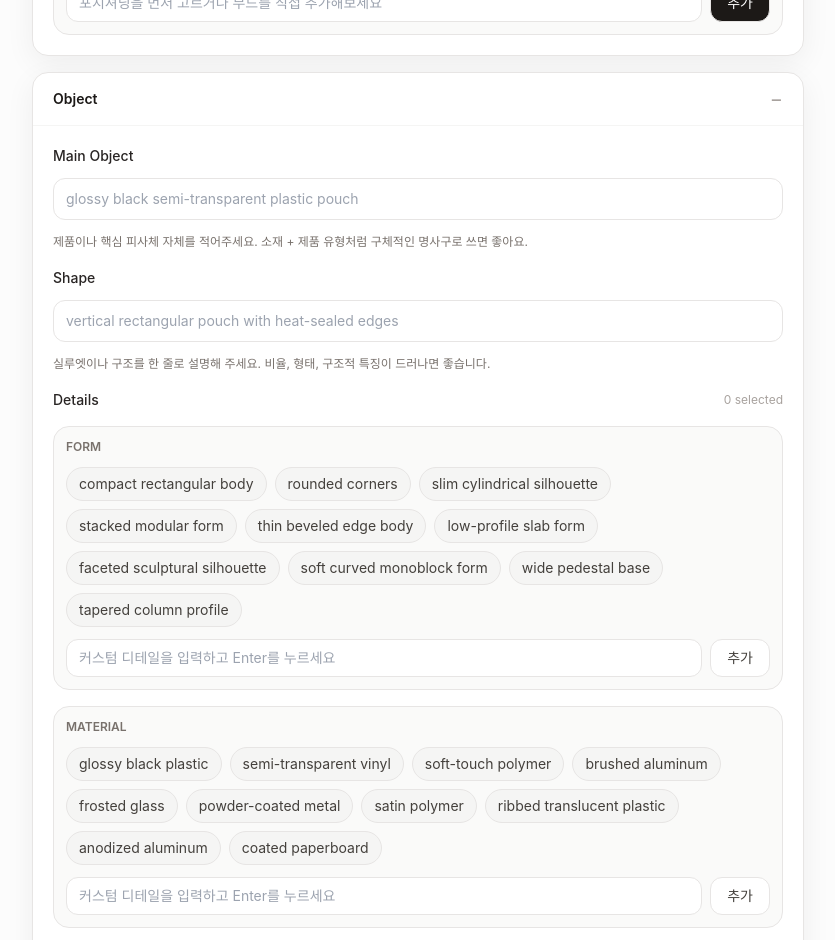
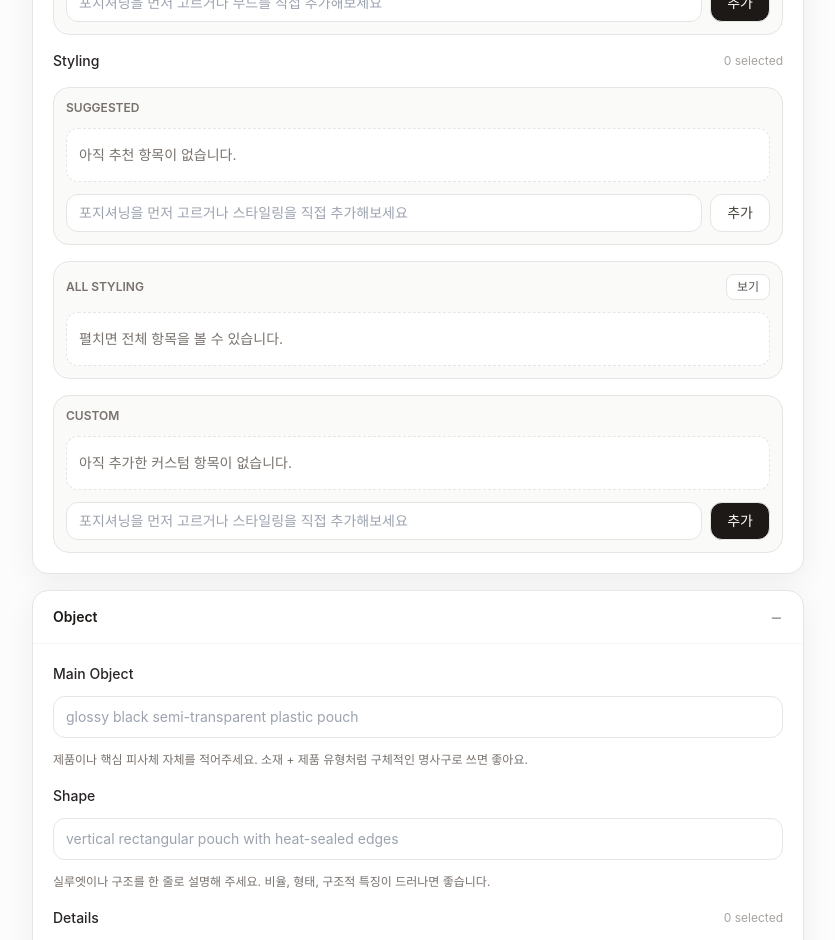
Before and after one commit to yuceoncoe/promptmaker, a React (Vite) app: page / in a window 1280 px wide. Shown: the part 1860-2800 px from the top of the page, without its empty margins (0-835 px from the left). Built offline with nearby package versions, Linux system fonts and the light colour scheme; the HTML template or start-up script is replaced by a standard one.

Commit message:
Refine styling recommendations and concept structure

```diff
--- a/src/App.tsx
+++ b/src/App.tsx
@@ -8,7 +8,7 @@ import PresetSelector from "./components/PresetSelector";
 import ResultPanel from "./components/ResultPanel";
 import TextInputField from "./components/TextInputField";
 import Toast from "./components/Toast";
-import { chipOptions, legacyPositioningPointMap, moodProfiles, positioningMap } from "./data/chipOptions";
+import { chipOptions, legacyPositioningPointMap, moodProfiles, positioningMap, stylingProfiles } from "./data/chipOptions";
 import { presets } from "./data/presets";
 import { EMPTY_PROMPT, type VisualPrompt } from "./types/prompt";
 import { buildFinalPrompt } from "./utils/buildFinalPrompt";
@@ -31,6 +31,8 @@ const createOptionSet = (source: readonly string[] | Record<string, readonly str
 
 const legacyPositioningSet = new Set<string>(Object.keys(legacyPositioningPointMap));
 const allDefinedMoodSet = createOptionSet(chipOptions.concept.mood.brand_personality);
+const allDefinedStylingSet = createOptionSet(chipOptions.concept.styling);
+const allDefinedObjectMaterialSet = createOptionSet(chipOptions.object.material);
 const allDefinedObjectDetailSet = createOptionSet(chipOptions.object.details);
 const objectSurfaceSet = createOptionSet(chipOptions.object.surface);
 const compositionViewSet = createOptionSet(chipOptions.composition.view);
@@ -72,15 +74,30 @@ const invalidLegacyMoodSet = new Set<string>([
   "functional clarity",
   "expressive character",
 ]);
+const legacyStylingAliasMap: Record<string, string> = {
+  "layered object styling": "campaign key visual",
+  "premium product styling": "premium packshot",
+  "playful graphic styling": "graphic image-making",
+  "minimal industrial styling": "sculptural minimalism",
+  "editorial sculptural styling": "editorial still life",
+  "luxury beauty styling": "luxury beauty campaign",
+  "sport-driven styling": "sport performance",
+  "retail-ready styling": "retail shelf impact",
+  "gallery display styling": "gallery display",
+  "technical product styling": "tech launch",
+};
 
 const sanitizeMoodValues = (values: string[]) =>
   values.filter((value) => {
     const normalized = value.trim().toLowerCase();
     return !legacyPositioningSet.has(normalized) && !invalidLegacyMoodSet.has(normalized) && allDefinedMoodSet.has(normalized);
   });
+const normalizeStylingValue = (value: string) => legacyStylingAliasMap[value.trim().toLowerCase()] ?? value;
 const sanitizeOptionValues = (values: string[], allowed: Set<string>) =>
   values.filter((value) => allowed.has(value.trim().toLowerCase()));
 const sanitizeOptionValue = (value: string, allowed: Set<string>) => (allowed.has(value.trim().toLowerCase()) ? value : "");
+const sanitizeStylingValues = (values: string[]) =>
+  sanitizeOptionValues(values.map(normalizeStylingValue), allDefinedStylingSet);
 
 const inferPositioningPointFromMood = (values: string[]): PositioningPoint | null => {
   const legacyValue = values.find((value) => legacyPositioningSet.has(value));
@@ -89,22 +106,36 @@ const inferPositioningPointFromMood = (values: string[]): PositioningPoint | nul
 
 const clamp = (value: number, min: number, max: number) => Math.min(Math.max(value, min), max);
 
-const getMoodRecommendations = (point: PositioningPoint | null) => {
+const getPositionedRecommendations = (
+  point: PositioningPoint | null,
+  profiles: readonly { id: string; x: number; y: number }[],
+  allowed: Set<string>,
+  limit = 10
+) => {
   if (!point) return [];
 
-  return [...moodProfiles]
+  return [...profiles]
     .map((profile) => ({
       id: profile.id,
       score: 1 - Math.hypot(point.x - profile.x, point.y - profile.y) / 2.5,
     }))
-    .filter((item) => allDefinedMoodSet.has(item.id.trim().toLowerCase()))
+    .filter((item) => allowed.has(item.id.trim().toLowerCase()))
     .filter((item) => item.score > 0.2)
     .sort((left, right) => right.score - left.score)
-    .slice(0, 10);
+    .slice(0, limit);
 };
+
+const getMoodRecommendations = (point: PositioningPoint | null) =>
+  getPositionedRecommendations(point, moodProfiles, allDefinedMoodSet);
+
+const getStylingRecommendations = (point: PositioningPoint | null) =>
+  getPositionedRecommendations(point, stylingProfiles, allDefinedStylingSet, 6);
 
 const getStrongMoodRecommendations = (recommendations: { id: string; score: number }[]) =>
   recommendations.slice(0, Math.min(5, recommendations.length)).map((item) => item.id);
+
+const getStrongStylingRecommendations = (recommendations: { id: string; score: number }[]) =>
+  recommendations.slice(0, Math.min(3, recommendations.length)).map((item) => item.id);
 
 const mergePrompt = (input: unknown): VisualPrompt => {
   const next = deepClone(EMPTY_PROMPT);
@@ -140,9 +171,21 @@ const mergePrompt = (input: unknown): VisualPrompt => {
 
   merged.prompt_type = "structured_visual_prompt";
   merged.concept.mood = Array.isArray(merged.concept.mood) ? sanitizeMoodValues(merged.concept.mood) : [];
-  merged.object.details = Array.isArray(merged.object.details)
-    ? sanitizeOptionValues(merged.object.details, allDefinedObjectDetailSet)
+  const rawObjectDetails = Array.isArray(merged.object.details)
+    ? merged.object.details.filter((item): item is string => typeof item === "string")
     : [];
+  merged.concept.styling = sanitizeStylingValues([
+    ...(Array.isArray(merged.concept.styling) ? merged.concept.styling : []),
+    ...rawObjectDetails.filter((item) => allDefinedStylingSet.has(item.trim().toLowerCase())),
+  ]);
+  merged.object.material = sanitizeOptionValues(
+    [
+      ...(Array.isArray(merged.object.material) ? merged.object.material : []),
+      ...rawObjectDetails.filter((item) => allDefinedObjectMaterialSet.has(item.trim().toLowerCase())),
+    ],
+    allDefinedObjectMaterialSet
+  );
+  merged.object.details = sanitizeOptionValues(rawObjectDetails, allDefinedObjectDetailSet);
   const legacyTexture = source.texture as
     | {
         surface?: unknown;
@@ -256,6 +299,10 @@ export default function App() {
     () => getMoodRecommendations(selectedPositioningPoint),
     [selectedPositioningPoint]
   );
+  const stylingRecommendations = useMemo(
+    () => getStylingRecommendations(selectedPositioningPoint),
+    [selectedPositioningPoint]
+  );
   const filteredMoodGroups = useMemo(() => {
     const filtered = moodRecommendations.map((item) => item.id);
     const allMoodsSorted = [...chipOptions.concept.mood.brand_personality].sort((left, right) =>
@@ -267,9 +314,22 @@ export default function App() {
       "all moods": allMoodsSorted,
     };
   }, [moodRecommendations]);
+  const filteredStylingGroups = useMemo(() => {
+    const filtered = stylingRecommendations.map((item) => item.id);
+    const allStylingSorted = [...chipOptions.concept.styling].sort((left, right) => left.localeCompare(right));
+
+    return {
+      suggested: filtered,
+      "all styling": allStylingSorted,
+    };
+  }, [stylingRecommendations]);
 
   const handleMoodChange = (value: string[]) => {
     patchNestedSection("concept", "mood", value);
+  };
+
+  const handleStylingChange = (value: string[]) => {
+    patchNestedSection("concept", "styling", value);
   };
 
   useEffect(() => {
@@ -289,20 +349,26 @@ export default function App() {
         concept: {
           ...current.concept,
           mood: [],
+          styling: [],
         },
       }));
       return;
     }
 
     const stronglyRecommended = getStrongMoodRecommendations(moodRecommendations);
+    const stronglyRecommendedStyling = getStrongStylingRecommendations(stylingRecommendations);
 
     setPrompt((current) => {
       const nextMood = stronglyRecommended;
-      const unchanged =
+      const nextStyling = stronglyRecommendedStyling;
+      const moodUnchanged =
         nextMood.length === current.concept.mood.length &&
         nextMood.every((item, index) => item === current.concept.mood[index]);
+      const stylingUnchanged =
+        nextStyling.length === current.concept.styling.length &&
+        nextStyling.every((item, index) => item === current.concept.styling[index]);
 
-      if (unchanged) {
+      if (moodUnchanged && stylingUnchanged) {
         return current;
       }
 
@@ -311,10 +377,11 @@ export default function App() {
         concept: {
           ...current.concept,
           mood: nextMood,
+          styling: nextStyling,
         },
       };
     });
-  }, [moodRecommendations, selectedPositioningPoint]);
+  }, [moodRecommendations, selectedPositioningPoint, stylingRecommendations]);
 
   const showToast = (message: string, type: "success" | "error") => {
     setToast({ message, type });
@@ -350,11 +417,16 @@ export default function App() {
       selectedPositioningPoint && moodRecommendations.length > 0
         ? getStrongMoodRecommendations(moodRecommendations)
         : sanitizeMoodValues(rawPreset.concept.mood);
+    const nextStyling =
+      selectedPositioningPoint && stylingRecommendations.length > 0
+        ? getStrongStylingRecommendations(stylingRecommendations)
+        : sanitizeStylingValues(rawPreset.concept.styling);
     const nextPrompt = {
       ...rawPreset,
       concept: {
         ...rawPreset.concept,
         mood: nextMood,
+        styling: nextStyling,
       },
     };
     setSelectedPreset(presetName);
@@ -437,6 +509,18 @@ export default function App() {
                 : "포지셔닝을 먼저 고르거나 무드를 직접 추가해보세요"
             }
           />
+          <GroupedChipSelector
+            label="Styling"
+            selected={prompt.concept.styling}
+            groups={filteredStylingGroups}
+            onChange={handleStylingChange}
+            collapsibleGroups={["all styling"]}
+            placeholder={
+              selectedPositioningPoint
+                ? "현재 포지셔닝에 어울리는 스타일링을 직접 추가해보세요"
+                : "포지셔닝을 먼저 고르거나 스타일링을 직접 추가해보세요"
+            }
+          />
         </div>
       ),
     },
@@ -464,6 +548,12 @@ export default function App() {
             groups={chipOptions.object.details}
             onChange={(value) => patchNestedSection("object", "details", value)}
             placeholder="커스텀 디테일을 입력하고 Enter를 누르세요"
+          />
+          <ChipSelector
+            label="Material"
+            selected={prompt.object.material}
+            options={chipOptions.object.material}
+            onChange={(value) => patchNestedSection("object", "material", value)}
           />
           <ChipSelector
             label="Surface"
--- a/src/data/chipOptions.ts
+++ b/src/data/chipOptions.ts
@@ -82,6 +82,24 @@ export const chipOptions = {
         "understated",
       ],
     },
+    styling: [
+      "hero product shot",
+      "campaign key visual",
+      "editorial still life",
+      "graphic image-making",
+      "retail shelf impact",
+      "luxury beauty campaign",
+      "quiet luxury",
+      "sport performance",
+      "youth culture",
+      "tech launch",
+      "design-forward catalog",
+      "gallery display",
+      "premium packshot",
+      "playful brand world",
+      "sculptural minimalism",
+      "collector appeal",
+    ],
   },
   object: {
     main_object: [
@@ -133,18 +151,6 @@ export const chipOptions = {
         "wide pedestal base",
         "tapered column profile",
       ],
-      material: [
-        "glossy black plastic",
-        "semi-transparent vinyl",
-        "soft-touch polymer",
-        "brushed aluminum",
-        "frosted glass",
-        "powder-coated metal",
-        "satin polymer",
-        "ribbed translucent plastic",
-        "anodized aluminum",
-        "coated paperboard",
-      ],
       construction: [
         "heat-sealed edges",
         "hanger hole",
@@ -157,19 +163,19 @@ export const chipOptions = {
         "visible fold line structure",
         "machined vent cutouts",
       ],
-      styling: [
-        "layered 3D objects",
-        "premium product mockup",
-        "playful graphic objects",
-        "minimal industrial device",
-        "editorial sculptural accent",
-        "luxury beauty styling",
-        "sport-driven visual language",
-        "retail-ready packaging cues",
-        "gallery-like display styling",
-        "technical product detailing",
-      ],
     },
+    material: [
+      "glossy black plastic",
+      "semi-transparent vinyl",
+      "soft-touch polymer",
+      "brushed aluminum",
+      "frosted glass",
+      "powder-coated metal",
+      "satin polymer",
+      "ribbed translucent plastic",
+      "anodized aluminum",
+      "coated paperboard",
+    ],
     surface: [
       "glossy plastic film",
       "wrinkled vinyl texture",
@@ -463,7 +469,7 @@ export const chipOptions = {
     "commercial product photography",
     "quiet luxury aesthetic",
     "retail campaign energy",
-    "technical product styling",
+    "technical product look",
     "gallery display sensibility",
     "youth culture visual language",
     "catalog-grade lighting",
@@ -492,7 +498,7 @@ export const chipOptions = {
     "cheap gradients",
     "awkward typography placement",
     "inconsistent materials",
-    "generic stock-photo styling",
+    "generic stock-photo look",
     "overexposed highlights",
     "muddy shadows",
   ],
@@ -670,6 +676,25 @@ export const moodProfiles = [
   { id: "artisanal", x: 0.48, y: -0.22 },
 ] as const;
 
+export const stylingProfiles = [
+  { id: "retail shelf impact", x: -0.62, y: 0.18 },
+  { id: "sport performance", x: -0.42, y: 0.46 },
+  { id: "playful brand world", x: -0.28, y: 0.32 },
+  { id: "sculptural minimalism", x: -0.08, y: -0.18 },
+  { id: "tech launch", x: -0.18, y: -0.08 },
+  { id: "premium packshot", x: 0.12, y: -0.2 },
+  { id: "luxury beauty campaign", x: 0.28, y: -0.46 },
+  { id: "gallery display", x: 0.42, y: -0.28 },
+  { id: "editorial still life", x: 0.42, y: 0.26 },
+  { id: "campaign key visual", x: 0.12, y: 0.24 },
+  { id: "hero product shot", x: -0.08, y: 0.04 },
+  { id: "graphic image-making", x: 0.24, y: 0.34 },
+  { id: "quiet luxury", x: 0.2, y: -0.34 },
+  { id: "design-forward catalog", x: -0.18, y: -0.26 },
+  { id: "youth culture", x: -0.36, y: 0.24 },
+  { id: "collector appeal", x: 0.56, y: -0.18 },
+] as const;
+
 export const legacyPositioningPointMap: Record<string, { x: number; y: number }> = {
   commercial: { x: -0.46, y: 0.06 },
   luxury: { x: -0.45, y: 0.55 },
--- a/src/data/presets.ts
+++ b/src/data/presets.ts
@@ -13,18 +13,16 @@ export const presets: Record<string, VisualPrompt> = {
       title: "Premium Branding Package",
       description: "A glossy semi-transparent black pouch containing playful 3D brand objects",
       mood: ["modern", "premium", "playful", "bold", "graphic"],
+      styling: ["campaign key visual", "premium packshot"],
     },
     object: {
       main_object: "glossy black semi-transparent plastic pouch",
       shape: "vertical rectangular pouch with heat-sealed edges",
       details: [
-        "glossy black plastic",
-        "semi-transparent vinyl",
         "heat-sealed edges",
         "hanger hole",
-        "layered 3D objects",
-        "premium product mockup",
       ],
+      material: ["glossy black plastic", "semi-transparent vinyl"],
       surface: ["glossy plastic film", "wrinkled vinyl texture"],
       inside_objects: [
         {
@@ -94,6 +92,7 @@ export const presets: Record<string, VisualPrompt> = {
       title: "Modern Receipt Printer",
       description: "A minimal premium receipt printer designed like a modern POS device",
       mood: ["modern", "premium", "minimal", "clean", "elegant"],
+      styling: ["sculptural minimalism", "premium packshot"],
     },
     object: {
       main_object: "modern minimalist receipt printer",
@@ -101,9 +100,8 @@ export const presets: Record<string, VisualPrompt> = {
       details: [
         "compact rectangular body",
         "rounded corners",
-        "minimal industrial device",
-        "premium product mockup",
       ],
+      material: [],
       surface: [
         "matte ceramic surface",
         "sandblasted aluminum texture",
@@ -171,11 +169,13 @@ export const presets: Record<string, VisualPrompt> = {
       title: "Modern Cosmetic Product",
       description: "A premium skincare or cosmetic product with clean editorial styling",
       mood: ["modern", "premium", "elegant", "minimal", "refined"],
+      styling: ["premium packshot", "luxury beauty campaign"],
     },
     object: {
       main_object: "premium cosmetic bottle and cap",
       shape: "slim cylindrical bottle with rounded cap",
-      details: ["premium product mockup", "rounded corners", "layered 3D objects"],
+      details: ["rounded corners"],
+      material: [],
       surface: ["matte ceramic surface", "soft-touch plastic", "transparent acrylic"],
       inside_objects: [],
     },
@@ -237,6 +237,7 @@ export const presets: Record<string, VisualPrompt> = {
       title: "Premium Tech Device",
       description: "A sleek futuristic consumer technology device in a clean studio environment",
       mood: ["modern", "premium", "futuristic", "minimal", "technical"],
+      styling: ["sculptural minimalism", "premium packshot", "tech launch"],
     },
     object: {
       main_object: "sleek compact tech device",
@@ -244,9 +245,8 @@ export const presets: Record<string, VisualPrompt> = {
       details: [
         "compact rectangular body",
         "rounded corners",
-        "minimal industrial device",
-        "premium product mockup",
       ],
+      material: [],
       surface: [
         "sandblasted aluminum texture",
         "soft-touch plastic",
@@ -312,11 +312,13 @@ export const presets: Record<string, VisualPrompt> = {
       title: "Editorial Graphic Object",
       description: "A bold object-based editorial composition with graphic forms and strong lighting",
       mood: ["bold", "dramatic", "artful", "modern", "playful"],
+      styling: ["campaign key visual", "graphic image-making", "editorial still life"],
     },
     object: {
       main_object: "abstract editorial object arrangement",
       shape: "layered sculptural composition with geometric forms",
-      details: ["layered 3D objects", "playful graphic objects", "premium product mockup"],
+      details: [],
+      material: [],
       surface: ["transparent acrylic"],
       inside_objects: [
         {
@@ -388,11 +390,13 @@ export const presets: Record<string, VisualPrompt> = {
       title: "Luxury Perfume Bottle",
       description: "A refined fragrance bottle photographed like a premium beauty campaign visual",
       mood: ["luxurious", "premium", "elegant", "sophisticated", "artful"],
+      styling: ["premium packshot", "editorial still life", "luxury beauty campaign"],
     },
     object: {
       main_object: "faceted perfume bottle with sculpted cap",
       shape: "compact glass bottle with beveled shoulders and a weighted cap",
-      details: ["frosted glass", "precision seam lines", "premium product mockup", "editorial sculptural accent"],
+      details: ["precision seam lines"],
+      material: ["frosted glass"],
       surface: ["transparent acrylic", "matte ceramic surface"],
       inside_objects: [],
     },
@@ -440,11 +444,13 @@ export const presets: Record<string, VisualPrompt> = {
       title: "Sneaker Campaign Visual",
       description: "A fashionable sneaker hero image with bold retail energy and product-first composition",
       mood: ["bold", "sporty", "energetic", "modern", "playful"],
+      styling: ["graphic image-making", "premium packshot", "sport performance"],
     },
     object: {
       main_object: "premium fashion sneaker",
       shape: "dynamic low-top silhouette with layered panels",
-      details: ["stacked modular form", "soft-touch polymer", "playful graphic objects", "premium product mockup"],
+      details: ["stacked modular form"],
+      material: ["soft-touch polymer"],
       surface: ["soft-touch plastic"],
       inside_objects: [],
     },
@@ -492,11 +498,13 @@ export const presets: Record<string, VisualPrompt> = {
       title: "Premium Beverage Can",
       description: "A chilled beverage can visualized as a sharp branding mockup with strong shelf appeal",
       mood: ["bold", "premium", "modern", "vibrant", "graphic"],
+      styling: ["premium packshot", "retail shelf impact"],
     },
     object: {
       main_object: "sleek aluminum beverage can",
       shape: "tall cylindrical can with clean rim detailing",
-      details: ["slim cylindrical silhouette", "brushed aluminum", "precision seam lines", "premium product mockup"],
+      details: ["slim cylindrical silhouette", "precision seam lines"],
+      material: ["brushed aluminum"],
       surface: ["sandblasted aluminum texture", "fingerprint-resistant coating"],
       inside_objects: [],
     },
@@ -544,11 +552,13 @@ export const presets: Record<string, VisualPrompt> = {
       title: "Furniture Catalog Hero",
       description: "A modern furniture product image for a quiet premium catalog layout",
       mood: ["minimal", "calm", "premium", "elegant", "grounded"],
+      styling: ["sculptural minimalism", "editorial still life", "gallery display"],
     },
     object: {
       main_object: "designer accent chair",
       shape: "soft curved chair form with a grounded sculptural base",
-      details: ["rounded corners", "frosted glass", "minimal industrial device", "editorial sculptural accent"],
+      details: ["rounded corners"],
+      material: ["frosted glass"],
       surface: ["matte ceramic surface", "soft-touch plastic"],
       inside_objects: [],
     },
@@ -596,11 +606,13 @@ export const presets: Record<string, VisualPrompt> = {
       title: "Gadget Flat Lay",
       description: "A contemporary desk setup composition showing consumer gadgets with crisp organization",
       mood: ["modern", "minimal", "technical", "sophisticated", "futuristic"],
+      styling: ["premium packshot", "tech launch"],
     },
     object: {
       main_object: "curated consumer tech flat lay",
       shape: "stacked modular form arranged in a clean top-down system",
-      details: ["thin beveled edge body", "brushed aluminum", "flush button integration", "premium product mockup"],
+      details: ["thin beveled edge body", "flush button integration"],
+      material: ["brushed aluminum"],
       surface: ["sandblasted aluminum texture", "fingerprint-resistant coating"],
       inside_objects: [
         {
--- a/src/types/prompt.ts
+++ b/src/types/prompt.ts
@@ -10,10 +10,12 @@ export interface VisualPrompt {
     title: string;
     description: string;
     mood: string[];
+    styling: string[];
   };
   object: {
     main_object: string;
     shape: string;
+    material: string[];
     details: string[];
     surface: string[];
     inside_objects: InsideObject[];
@@ -64,10 +66,12 @@ export const EMPTY_PROMPT: VisualPrompt = {
     title: "",
     description: "",
     mood: [],
+    styling: [],
   },
   object: {
     main_object: "",
     shape: "",
+    material: [],
     details: [],
     surface: [],
     inside_objects: [],
--- a/src/utils/calculateQualityScore.ts
+++ b/src/utils/calculateQualityScore.ts
@@ -6,9 +6,12 @@ const hasItems = (items: string[]) => items.some((item) => item.trim().length >
 export const calculateQualityScore = (prompt: VisualPrompt): number => {
   let score = 0;
 
-  if (hasText(prompt.concept.title, prompt.concept.description) || hasItems(prompt.concept.mood)) score += 10;
+  if (hasText(prompt.concept.title, prompt.concept.description) || hasItems(prompt.concept.mood) || hasItems(prompt.concept.styling)) {
+    score += 10;
+  }
   if (
     hasText(prompt.object.main_object, prompt.object.shape) ||
+    hasItems(prompt.object.material) ||
     hasItems(prompt.object.details) ||
     hasItems(prompt.object.surface) ||
     prompt.object.inside_objects.length > 0
```
Also changed, not shown: src/utils/buildFinalPrompt.ts (+8 -0 lines).
